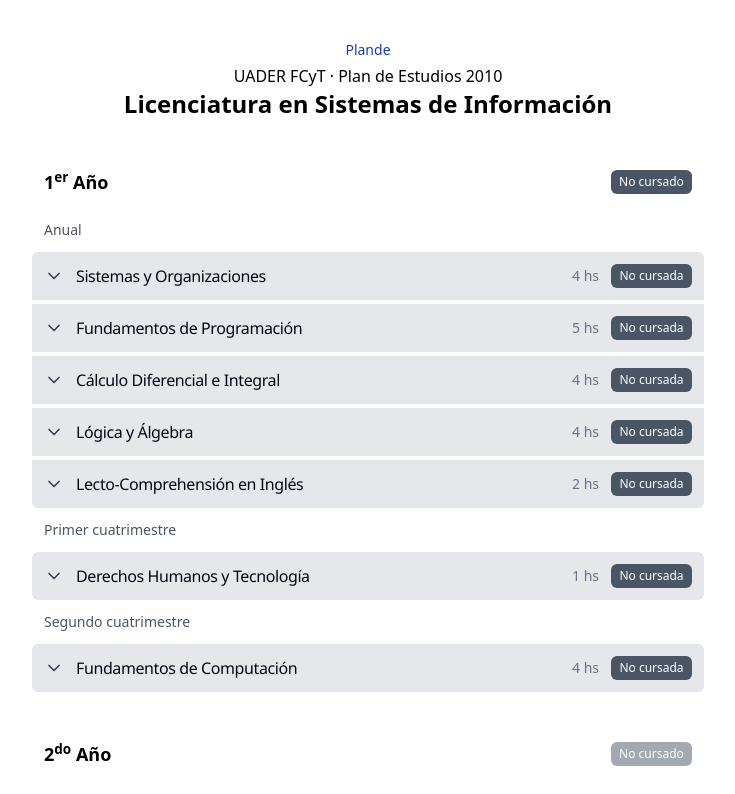
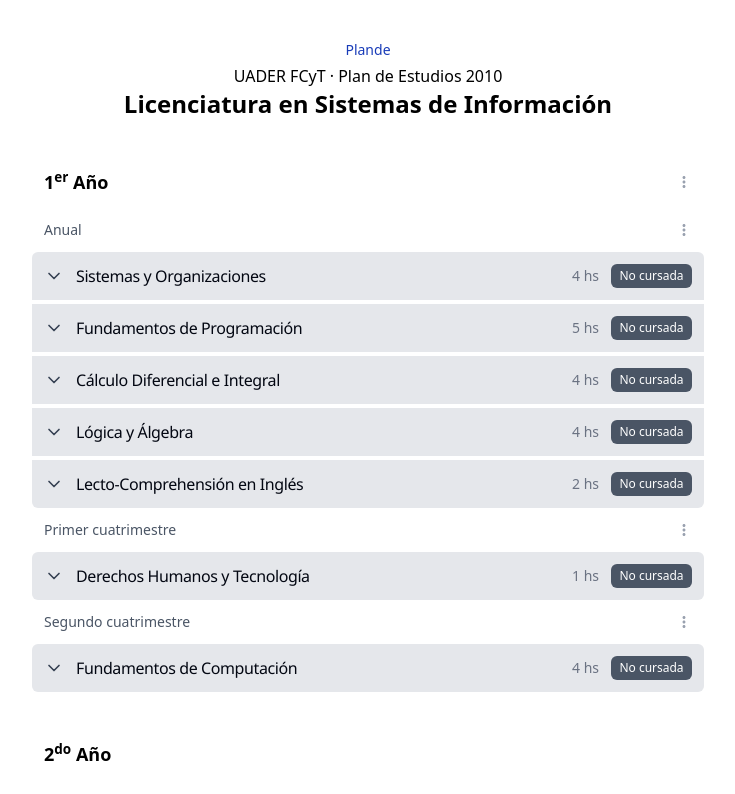
Before and after one commit to valentincostam/plande, a SvelteKit app: page /uader-fcyt-lsi in a window 1280 px wide. Shown: the top 794 px of the page, without its empty margins (272-1007 px from the left). Built offline with nearby package versions, Linux system fonts and the light colour scheme.

Commit message:
Add BulkStateSelect component for managing course states and update term and year components to utilize it. Enhance year component with conditional rendering based on course availability.

```diff
--- a/src/routes/[slug]/+page.svelte
+++ b/src/routes/[slug]/+page.svelte
@@ -173,7 +173,7 @@
 	</header>
 
 	<main class="grid gap-9">
-		{#each years as year}
+		{#each years as year, index}
 			<Year {year} {showCodes} />
 		{/each}
 
--- /dev/null
+++ b/src/routes/[slug]/bulk-state-select.svelte
@@ -0,0 +1,31 @@
+<script lang="ts">
+	import { courseStates, type CourseState } from '$lib/course-state';
+	import type { Course } from '$lib/course.svelte';
+	import WandIcon from './wand-icon.svelte';
+
+	type Props = {
+		id: string;
+		onchange: (event: Event) => void;
+		class?: string;
+		value?: CourseState | '';
+	};
+
+	let { id, onchange, class: className = '', value = $bindable() }: Props = $props();
+</script>
+
+<label class={['relative cursor-pointer p-3', className]} for={id}>
+	<WandIcon class="h-4 w-4 text-gray-400" />
+	<select
+		bind:value
+		{onchange}
+		{id}
+		class="absolute inset-0 h-full w-full appearance-none border-0 p-0 opacity-0"
+		title="Cambiar estado de todas las materias"
+	>
+		<option value="" disabled>Cambiar todas a...</option>
+		<option value={courseStates.notTaken}>No cursado</option>
+		<option value={courseStates.inProgress}>En curso</option>
+		<option value={courseStates.taken}>Regular</option>
+		<option value={courseStates.passed}>Aprobado</option>
+	</select>
+</label>
--- a/src/routes/[slug]/term.svelte
+++ b/src/routes/[slug]/term.svelte
@@ -1,15 +1,44 @@
 <script lang="ts">
 	import type { Snippet } from 'svelte';
+	import type { Course } from '$lib/course.svelte';
+	import BulkStateSelect from './bulk-state-select.svelte';
+	import type { CourseState } from '$lib/course-state';
 
 	type Props = {
 		children: Snippet;
 		title: string;
+		courses: Course[];
+		year: number;
 	};
 
-	let { children, title }: Props = $props();
+	let { children, title, courses, year }: Props = $props();
+
+	let selectValue = $state<CourseState | ''>('');
+
+	const allCoursesEnabled = $derived(courses.every((course) => course.isEnabled));
+
+	const onchange = (event: Event) => {
+		const target = event.target as HTMLSelectElement;
+		const newState = target.value as CourseState;
+
+		if (newState) {
+			// Cambiar el estado de todas las materias
+			courses.forEach((course) => {
+				course.state = newState;
+			});
+
+			// Resetear el select al placeholder
+			selectValue = '';
+		}
+	};
 </script>
 
-<h3 class="p-3 text-sm text-gray-600">{title}</h3>
+<div class="flex items-center justify-between gap-3">
+	<h3 class="p-3 text-sm text-gray-600">{title}</h3>
+	{#if allCoursesEnabled}
+		<BulkStateSelect id={`${year}-${title}-state-select`} {onchange} bind:value={selectValue} />
+	{/if}
+</div>
 <ul class="grid gap-1">
 	{@render children()}
 </ul>
--- /dev/null
+++ b/src/routes/[slug]/wand-icon.svelte
@@ -0,0 +1,24 @@
+<script lang="ts">
+	import type { ClassValue } from 'svelte/elements';
+
+	type Props = {
+		class?: ClassValue;
+	};
+
+	let props: Props = $props();
+</script>
+
+<svg
+	clip-rule="evenodd"
+	fill-rule="evenodd"
+	stroke-linejoin="round"
+	stroke-miterlimit="2"
+	viewBox="0 0 24 24"
+	xmlns="http://www.w3.org/2000/svg"
+	fill="currentColor"
+	class={props.class}
+>
+	<path
+		d="m12 16.495c1.242 0 2.25 1.008 2.25 2.25s-1.008 2.25-2.25 2.25-2.25-1.008-2.25-2.25 1.008-2.25 2.25-2.25zm0-6.75c1.242 0 2.25 1.008 2.25 2.25s-1.008 2.25-2.25 2.25-2.25-1.008-2.25-2.25 1.008-2.25 2.25-2.25zm0-6.75c1.242 0 2.25 1.008 2.25 2.25s-1.008 2.25-2.25 2.25-2.25-1.008-2.25-2.25 1.008-2.25 2.25-2.25z"
+	/>
+</svg>
--- a/src/routes/[slug]/year.svelte
+++ b/src/routes/[slug]/year.svelte
@@ -4,8 +4,9 @@
 	import Course from './course.svelte';
 	import Term from './term.svelte';
 	import { getOrdinalSuperscript, getCourseEffectiveTerm, type Year } from '$lib/year.svelte';
-	import StateSelect from './state-select.svelte';
-	import { type CourseState } from '$lib/course-state';
+	import BulkStateSelect from './bulk-state-select.svelte';
+	import { courseStates, type CourseState } from '$lib/course-state';
+	import StatePill from './state-pill.svelte';
 
 	type Props = {
 		year: Year;
@@ -14,7 +15,11 @@
 
 	let { year, showCodes = false }: Props = $props();
 
-	const annualCourses = year.courses.filter((course) => getCourseEffectiveTerm(course, year.year) === courseTerms.annual);
+	let selectValue = $state<CourseState | ''>('');
+
+	const annualCourses = year.courses.filter(
+		(course) => getCourseEffectiveTerm(course, year.year) === courseTerms.annual
+	);
 
 	const firstSemesterCourses = year.courses.filter(
 		(course) => getCourseEffectiveTerm(course, year.year) === courseTerms.firstSemester
@@ -24,35 +29,51 @@
 		(course) => getCourseEffectiveTerm(course, year.year) === courseTerms.secondSemester
 	);
 
-	const semestralCourses = year.courses.filter((course) => getCourseEffectiveTerm(course, year.year) === courseTerms.semestral);
+	const semestralCourses = year.courses.filter(
+		(course) => getCourseEffectiveTerm(course, year.year) === courseTerms.semestral
+	);
+
+	const showBulkSelect = $derived(
+		firstSemesterCourses.length > 0
+			? firstSemesterCourses.every((course) => course.isEnabled)
+			: year.courses.every((course) => course.isEnabled)
+	);
 
 	const onchange = (event: Event) => {
-		const newState = (event.target as HTMLSelectElement).value as CourseState;
-		year.state = newState;
-		year.courses.forEach((course) => (course.state = newState));
+		const target = event.target as HTMLSelectElement;
+		const newState = target.value as CourseState;
+
+		if (newState) {
+			// Cambiar el estado de todas las materias
+			year.courses.forEach((course) => {
+				course.state = newState;
+			});
+		}
+
+		// Resetear el select al placeholder
+		selectValue = '';
 	};
 </script>
 
 <article>
 	<header
-		class="sticky top-0 z-10 flex items-center justify-between bg-white p-3 shadow-[-2px_0_0_#FFFFFF,2px_0_0_#FFFFFF]"
+		class="sticky top-0 z-10 flex items-center justify-between bg-white shadow-[-2px_0_0_#FFFFFF,2px_0_0_#FFFFFF]"
 	>
-		<h2 class="text-lg font-bold">
-			{year.year}<sup>{getOrdinalSuperscript(year.year)}</sup> Año
-		</h2>
-
-		<StateSelect
-			id={`year-${year.year}`}
-			value={year.state}
-			isEnabled={year.isEnabled}
-			canPass={year.canPass}
-			{onchange}
-			gender="masculine"
-		/>
+		<div class="flex items-center gap-3 p-3">
+			<h2 class="text-lg font-bold">
+				{year.year}<sup>{getOrdinalSuperscript(year.year)}</sup> Año
+			</h2>
+			{#if year.state === courseStates.passed}
+				<StatePill state={courseStates.passed} gender="masculine" class="text-xs" />
+			{/if}
+		</div>
+		{#if showBulkSelect}
+			<BulkStateSelect id={`year-${year.year}-state-select`} {onchange} bind:value={selectValue} />
+		{/if}
 	</header>
 
 	{#if annualCourses.length > 0}
-		<Term title={courseTermLabels[courseTerms.annual]}>
+		<Term title={courseTermLabels[courseTerms.annual]} courses={annualCourses} year={year.year}>
 			{#each annualCourses as course}
 				<Course {course} {showCodes} />
 			{/each}
@@ -60,7 +81,11 @@
 	{/if}
 
 	{#if firstSemesterCourses.length > 0}
-		<Term title={courseTermLabels[courseTerms.firstSemester]}>
+		<Term
+			title={courseTermLabels[courseTerms.firstSemester]}
+			courses={firstSemesterCourses}
+			year={year.year}
+		>
 			{#each firstSemesterCourses as course}
 				<Course {course} {showCodes} />
 			{/each}
@@ -68,7 +93,11 @@
 	{/if}
 
 	{#if secondSemesterCourses.length > 0}
-		<Term title={courseTermLabels[courseTerms.secondSemester]}>
+		<Term
+			title={courseTermLabels[courseTerms.secondSemester]}
+			courses={secondSemesterCourses}
+			year={year.year}
+		>
 			{#each secondSemesterCourses as course}
 				<Course {course} {showCodes} />
 			{/each}
@@ -76,7 +105,11 @@
 	{/if}
 
 	{#if semestralCourses.length > 0}
-		<Term title={courseTermLabels[courseTerms.semestral]}>
+		<Term
+			title={courseTermLabels[courseTerms.semestral]}
+			courses={semestralCourses}
+			year={year.year}
+		>
 			{#each semestralCourses as course}
 				<Course {course} {showCodes} />
 			{/each}
```
